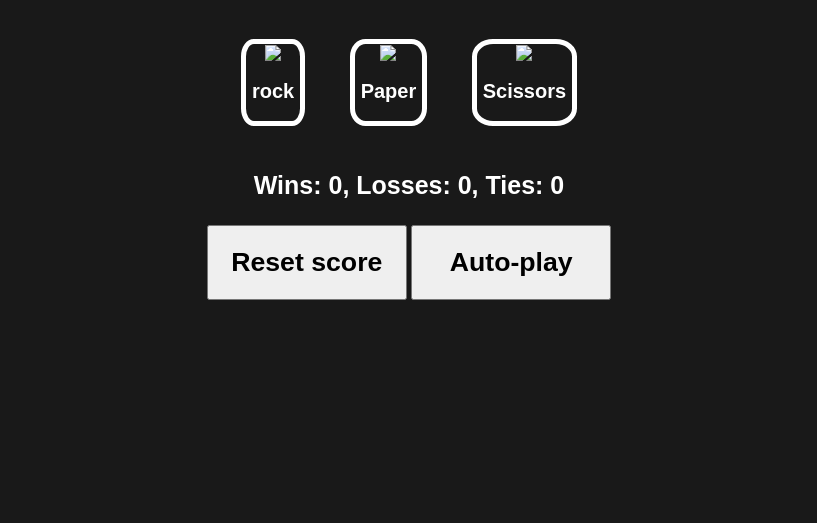
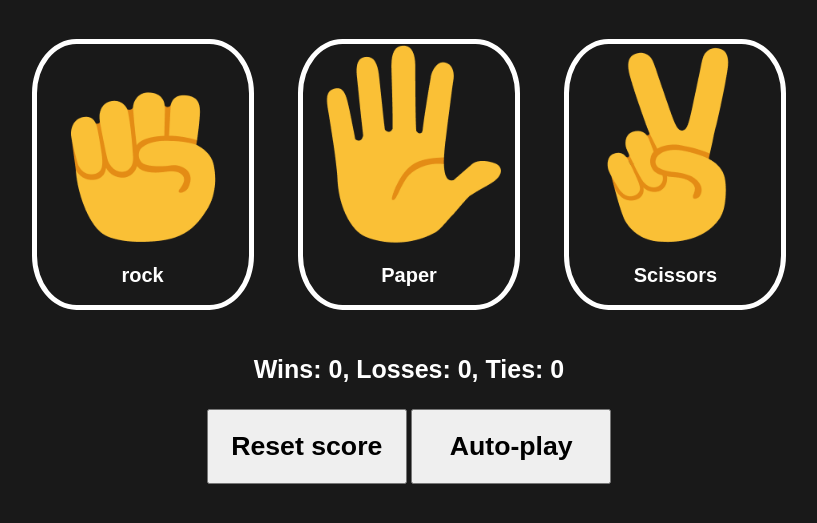
Before and after one commit to Hahuyphananh/rock-paper-scissors, a plain HTML site: page index.html in a window 1280 px wide. Shown: the part 61-584 px from the top of the page, without its empty margins (231-1048 px from the left). Drawn offline with Linux system fonts and the light colour scheme.

Commit message:
Update index.html

```diff
--- a/index.html
+++ b/index.html
@@ -7,11 +7,11 @@
 
  <body>
     <h1>Rock Paper Scissors</h1>
-    <button class = "button js-rock-button"><img src = "images/rock-emoji.png" class = "image-button"><h2>rock</h2></button>
+    <button class = "button js-rock-button"><img src = "rock-emoji.png" class = "image-button"><h2>rock</h2></button>
 
-    <button class = "button js-paper-button"><img src = "images/paper-emoji.png" class="image-button"><h2>Paper</h2></button>
+    <button class = "button js-paper-button"><img src = "paper-emoji.png" class="image-button"><h2>Paper</h2></button>
 
-    <button class = "button js-scissors-button"><img src = "images/scissors-emoji.png" class="image-button"><h2>Scissors</h2></button>
+    <button class = "button js-scissors-button"><img src = "scissors-emoji.png" class="image-button"><h2>Scissors</h2></button>
 
     <p class = "js-moves image-results"></p>
     <p class = "js-result image-results"></p>
```
